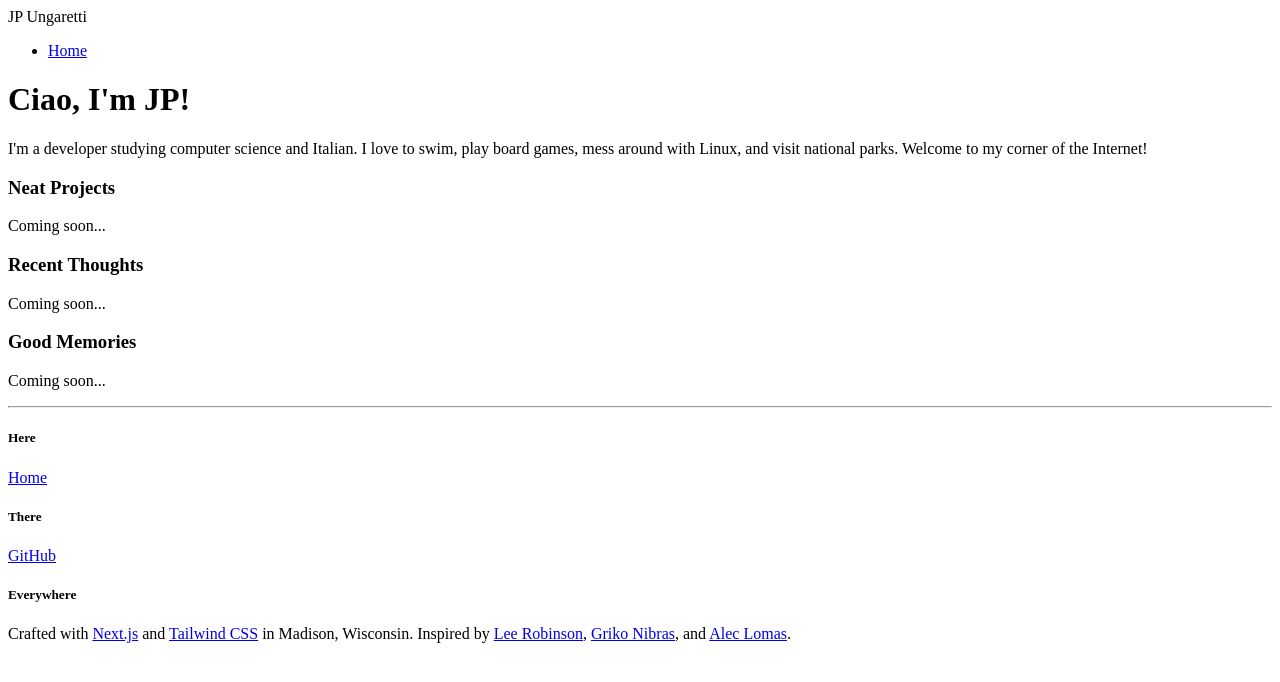
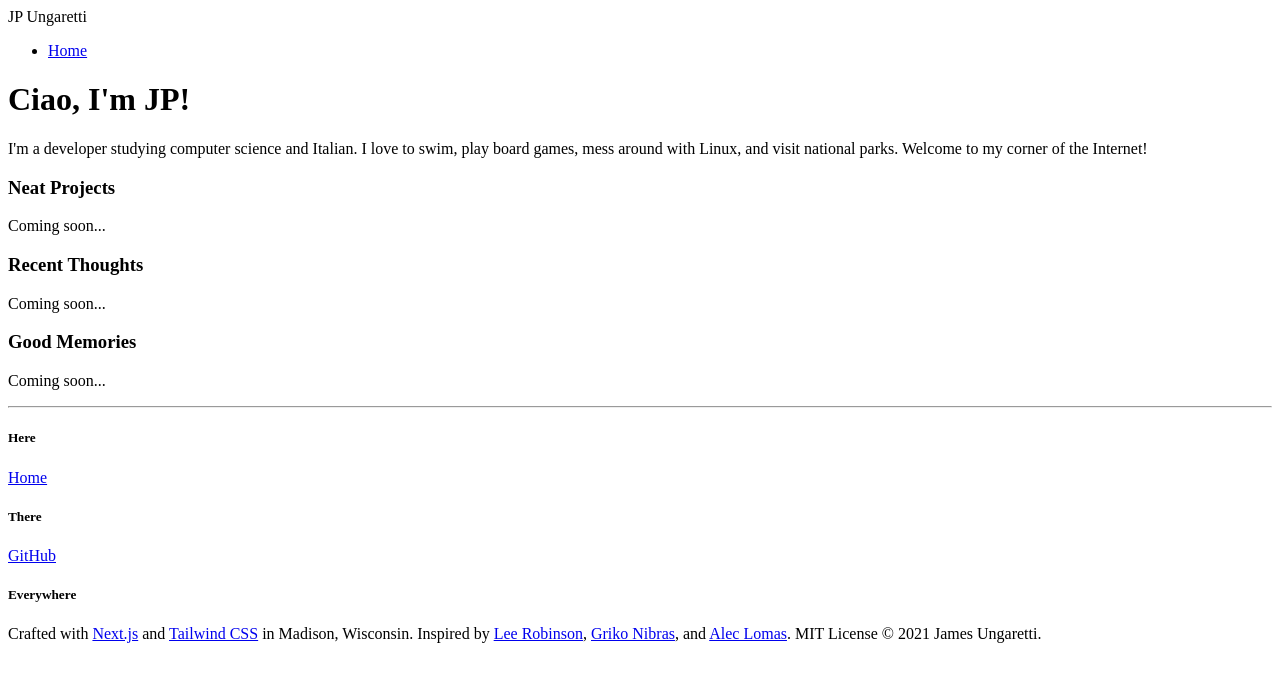
Before and after one commit to sbeczkiewicz/jungaretti.com, a Next.js app: page / in a window 1280 px wide. Shown: the top 682 px of the page. Built offline with nearby package versions, Linux system fonts and the light colour scheme.

Commit message:
Add license information

```diff
--- a/src/components/Footer.js
+++ b/src/components/Footer.js
@@ -44,7 +44,7 @@ export default function Footer() {
             <a href="https://lowmess.com/" target="_blank">
               Alec Lomas
             </a>
-            .
+            . MIT License © 2021 James Ungaretti.
           </p>
         </FooterColumn>
       </div>
```
